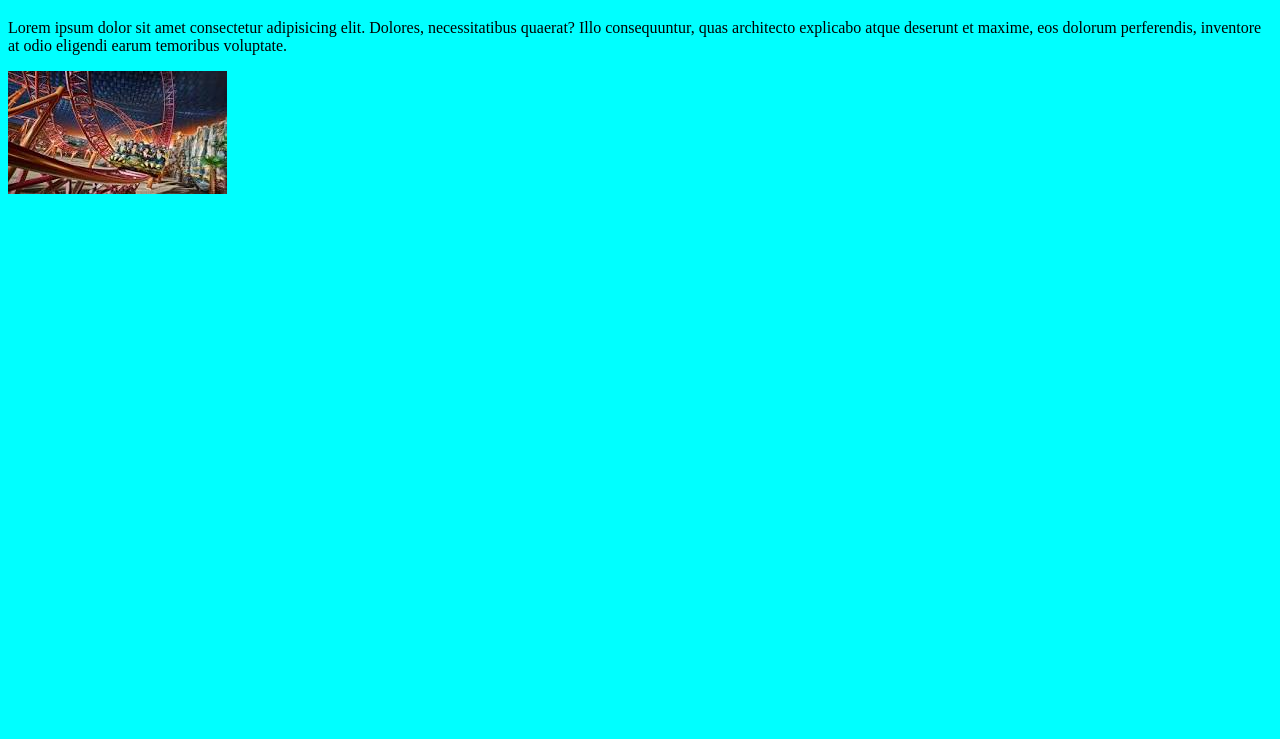
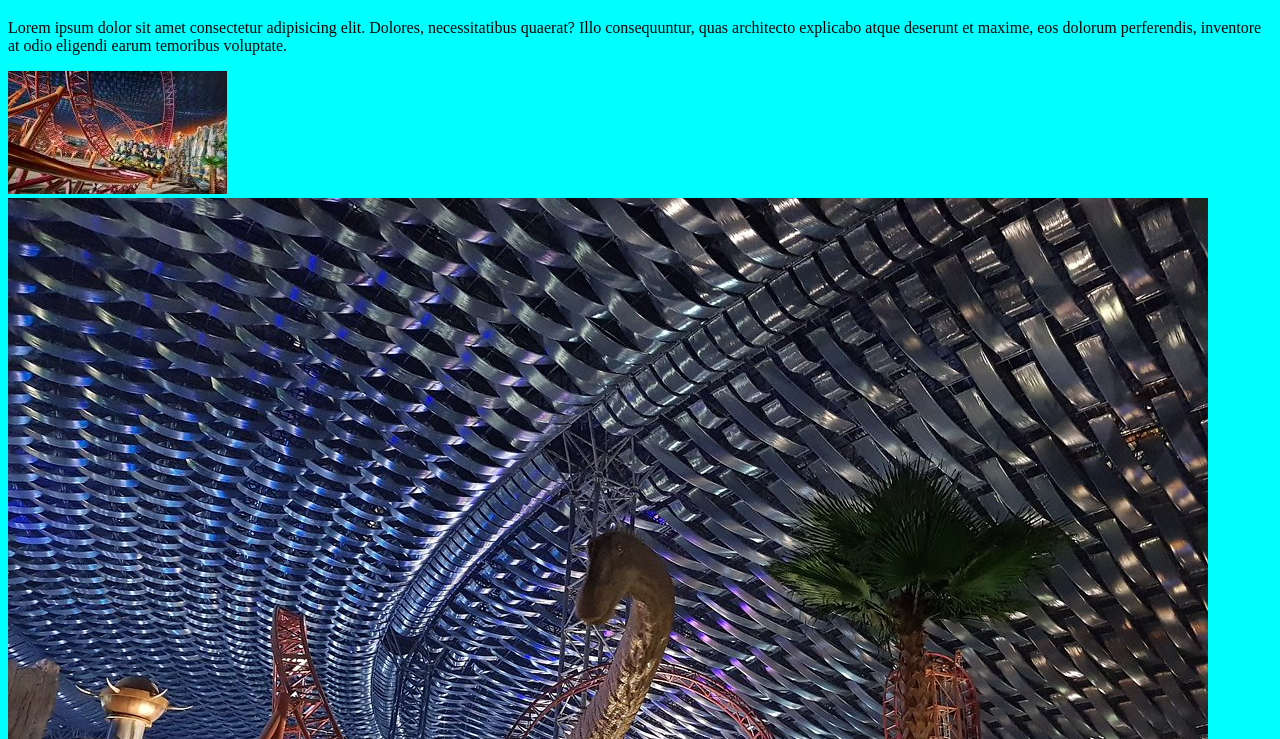
Before and after one commit to Paqo1991/gitdas, a plain HTML site: page index.html in a window 1280 px wide. Shown: the part 61-800 px from the top of the page. Drawn offline with Linux system fonts and the light colour scheme.

Commit message:
erkrord nkar

```diff
--- a/index.html
+++ b/index.html
@@ -14,6 +14,7 @@
         architecto explicabo atque deserunt et maxime, eos dolorum perferendis, inventore at odio eligendi earum
         temoribus voluptate.</p>
         <img src="./images.jpeg" alt="">
+        <img src="./images.jpg" alt="">
 </body>
 
 </html>
```
Also changed, not shown: images.jpg (added).
